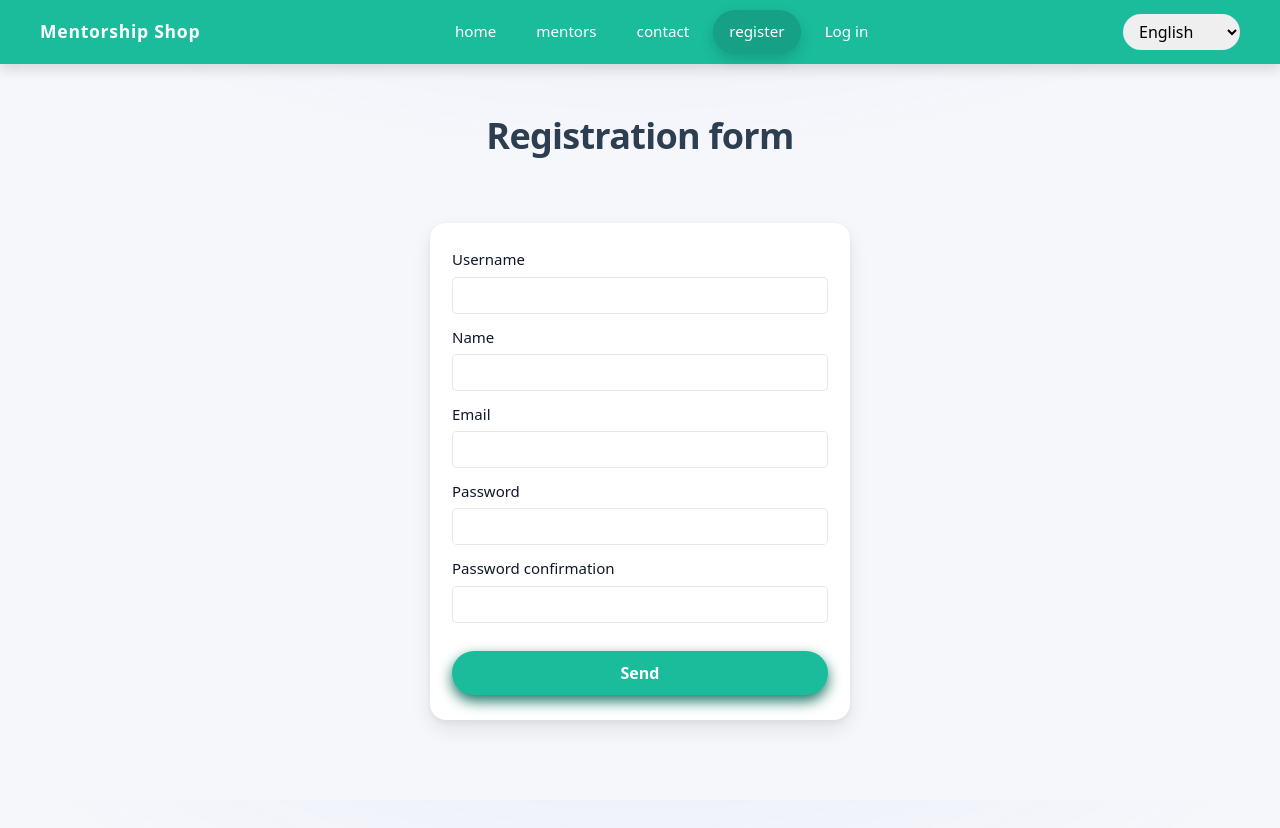
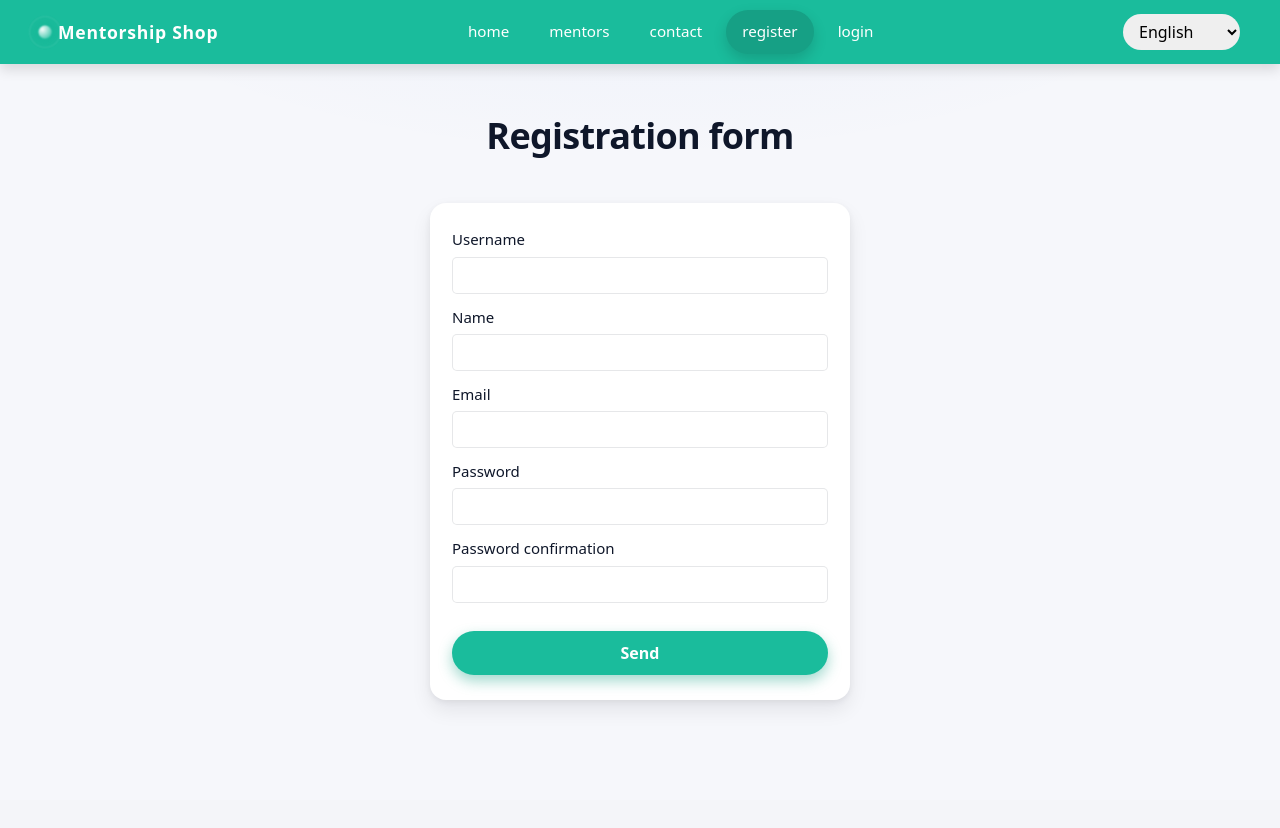
Before and after one commit to nojura1/WSERS-php, a PHP site: page /register.php in a window 1280 px wide. After the commit the page ends 706 px from the top, so only its background shows below. Run offline with PHP 8.4, Linux system fonts and the light colour scheme.

Commit message:
final s1

```diff
--- a/ccode.php
+++ b/ccode.php
@@ -1,19 +1,47 @@
 <?php
-function columnExists($columnName, $columnNumber)
+function userExists($username)
 {
+    if (!file_exists("clients.csv") || filesize("clients.csv") <= 0)
+        return false;
+
     $fhandler = fopen("clients.csv", "r");
     fgets($fhandler);
 
     while (!feof($fhandler)) {
         $line = fgets($fhandler);
-        $columns = explode(";", $line);
-        if (trim($columns[$columnNumber]) == trim($columnName)) {
+        if ($line === false) break;
+
+        $cols = explode(";", $line);
+
+        if ($cols[0] === $username) {
             fclose($fhandler);
             return true;
         }
     }
-
     fclose($fhandler);
     return false;
 }
-?>
+
+function findUserByLoginAndPassword($login, $password)
+{
+    if (!file_exists("clients.csv") || filesize("clients.csv") <= 0)
+        return false;
+
+    $fhandler = fopen("clients.csv", "r");
+    fgets($fhandler);
+
+    while (!feof($fhandler)) {
+        $line = fgets($fhandler);
+        if ($line === false) break;
+
+        $line = trim($line);
+        $cols = explode(";", $line);
+
+        if (($cols[0] === $login || $cols[2] === $login) && $cols[3] === $password) {
+            fclose($fhandler);
+            return true;
+        }
+    }
+    fclose($fhandler);
+    return false;
+}
--- a/clients.csv
+++ b/clients.csv
@@ -1,3 +1,4 @@
 username;name;email;password
 necdm520;asd;dfsf@asdas.sd;123
 123;123;dfsf@asdas.sd;123
+nechitayloo_2023;123;NecDm520@school.lu;123
--- a/navbar.php
+++ b/navbar.php
@@ -21,6 +21,7 @@ function defLang($l)
 
 while (!feof($tFile)) {
     $line = fgets($tFile);
+    if ($line === false) break;
     $columns = explode(";", $line);
     $tArray[$columns[0]] = $columns[defLang($lang)];
 }
@@ -43,14 +44,15 @@ function navbar($page)
     <nav>
         <div class="nav-inner">
             <div class="logo">
-                <a href="pics/logo.png" target="_blank">
+                <a href="pics/logo.png">
+                    <span class="logo-orb"></span>
                     Mentorship Shop
                 </a>
             </div>
 
             <ul>
                 <?php foreach ($navbarTable as $key => $value) { ?>
-                    <li <?php if ($page == $key)
+                    <li <?php if ($page === $key)
                         print ("class='highlight'"); ?>>
                         <a class="nav-link" href="<?php print ($value . '?lang=' . $lang); ?>">
                             <?php print ($key); ?>
@@ -61,10 +63,10 @@ function navbar($page)
 
             <form id="f" method="get">
                 <select name="lang" onchange="this.form.submit()">
-                    <option value="EN" <?php if ($lang == "EN") {
+                    <option value="EN" <?php if ($lang === "EN") {
                         print ("selected");
                     } ?>>English</option>
-                    <option value="UA" <?php if ($lang == "UA") {
+                    <option value="UA" <?php if ($lang === "UA") {
                         print ("selected");
                     } ?>>Ukrainian</option>
                 </select>
--- a/style.css
+++ b/style.css
@@ -1,18 +1,20 @@
-/* =========================
-   Grip Shop — Global Styles
-   ========================= */
+/* ===============================
+   Mentorship shop — Global Styles
+   =============================== */
 
 :root {
+  color-scheme: light;
   --bg: #f6f7fb;
   --card: #ffffff;
   --text: #0f172a;
   --muted: #6b7280;
   --accent: #1abc9c;
-  --ring: rgba(37, 99, 235, 0.25);
+  --accent-strong: #16a085;
+  --accent-shadow: rgba(22, 160, 133, 0.4);
+  --ring: rgba(22, 160, 133, 0.25);
   --shadow: 0 10px 20px rgba(2, 6, 23, 0.08), 0 2px 6px rgba(2, 6, 23, 0.06);
   --radius: 16px;
   --gap: 1.25rem;
-
   --nav-bg: #1abc9c;
   --nav-hover-bg: #16a085;
   --nav-text: #ffffff;
@@ -20,13 +22,19 @@
 
 @media (prefers-color-scheme: dark) {
   :root {
-    --bg: #0b1220;
-    --card: #0f172a;
+    color-scheme: dark;
+    --bg: #020617;
+    --card: #0b1220;
     --text: #e5e7eb;
     --muted: #9ca3af;
     --accent: #60a5fa;
+    --accent-strong: #3b82f6;
+    --accent-shadow: rgba(96, 165, 250, 0.45);
     --ring: rgba(96, 165, 250, 0.35);
     --shadow: 0 10px 20px rgba(0, 0, 0, 0.35), 0 2px 6px rgba(0, 0, 0, 0.25);
+    --nav-bg: #081f3b;
+    --nav-hover-bg: #60a5fa;
+    --nav-text: #e5e7eb;
   }
 }
 
@@ -71,6 +79,8 @@ nav {
   background-color: var(--nav-bg);
   padding: 10px 0;
   box-shadow: 0 6px 12px rgba(0, 0, 0, 0.12);
+  position: relative;
+  overflow: hidden;
 }
 
 nav .nav-inner {
@@ -136,13 +146,86 @@ nav form#f select {
   cursor: pointer;
 }
 
+nav .nav-inner {
+  position: relative;
+  z-index: 1;
+}
+
+nav li.highlight {
+  background: none;
+}
+
+nav .logo a {
+  color: var(--nav-text);
+  font-weight: 800;
+  text-decoration: none;
+  display: inline-flex;
+  align-items: center;
+  gap: 0.5rem;
+}
+
+.logo-orb {
+  width: 10px;
+  height: 10px;
+  border-radius: 999px;
+  background: radial-gradient(circle at 30% 30%, #ffffff, var(--accent));
+  box-shadow: 0 0 10px var(--accent-shadow);
+  position: relative;
+  flex-shrink: 0;
+  animation: logo-orb-pulse 1.8s ease-in-out infinite;
+}
+
+.logo-orb::after {
+  content: "";
+  position: absolute;
+  inset: -4px;
+  border-radius: inherit;
+  border: 1px solid rgba(255, 255, 255, 0.4);
+  opacity: 0.8;
+  animation: logo-orb-ring 1.8s ease-in-out infinite;
+}
+
+@keyframes logo-orb-pulse {
+  0% {
+    transform: scale(1);
+    opacity: 0.85;
+  }
+  50% {
+    transform: scale(1.4);
+    opacity: 1;
+  }
+  100% {
+    transform: scale(1);
+    opacity: 0.85;
+  }
+}
+
+@keyframes logo-orb-ring {
+  0% {
+    transform: scale(1);
+    opacity: 0.7;
+  }
+  50% {
+    transform: scale(1.5);
+    opacity: 0.0;
+  }
+  100% {
+    transform: scale(1);
+    opacity: 0.7;
+  }
+}
+
+nav .logo a:hover {
+  opacity: 0.9;
+}
+
 /* =========================
    Typography & Links
    ========================= */
 
 :is(h1, h2, h3, h4, h5, h6) {
   margin-bottom: 15px;
-  color: #2c3e50;
+  color: var(--text);
 }
 
 h1 {
@@ -156,18 +239,18 @@ p {
   font-family: "Arial", sans-serif;
   font-size: 16px;
   line-height: 1.5;
-  color: #444;
+  color: var(--text);
   margin-bottom: 15px;
 }
 
 a {
-  color: #2c3e50;
+  color: var(--accent);
   text-decoration: none;
   transition: color 0.3s ease;
 }
 
 a:hover {
-  color: black;
+  color: var(--text);
 }
 
 .highlight {
@@ -197,16 +280,18 @@ button,
   cursor: pointer;
   font: inherit;
   font-weight: 600;
-  transition: background-color 0.25s ease, transform 0.15s ease,
+  transition:
+    background-color 0.25s ease,
+    transform 0.15s ease,
     box-shadow 0.15s ease;
-  box-shadow: 0 6px 14px #197764;
+  box-shadow: 0 6px 14px var(--accent-shadow);
   display: inline-block;
 }
 
 button:hover,
 .button:hover,
 .btn:hover {
-  background-color: #16a085;
+  background-color: var(--accent-strong);
   transform: translateY(-1px);
 }
 
@@ -214,7 +299,7 @@ button:active,
 .button:active,
 .btn:active {
   transform: translateY(0);
-  box-shadow: 0 4px 10px rgba(37, 99, 235, 0.3);
+  box-shadow: 0 4px 10px var(--accent-shadow);
 }
 
 /* =========================
@@ -331,9 +416,9 @@ button:active,
   margin-top: 25px;
 }
 
-/* =========================
-   Forms: Register & Contact
-   ========================= */
+/* =================================
+   Forms: Register & Contact & Login
+   ================================= */
 
 .register-form,
 .contact,
@@ -391,6 +476,52 @@ form button {
   margin-top: 16px;
 }
 
+  .register-form,
+  .contact {
+    margin: 40px auto;
+    width: calc(100% - 1.5rem);
+  }
+}
+
+.alert {
+  max-width: 420px;
+  margin: 1rem auto 0;
+  padding: 0.75rem 1rem;
+  border-radius: 0.75rem;
+  font-size: 0.9rem;
+  box-shadow: var(--shadow);
+}
+
+.alert-error {
+  background: #fee2e2;
+  color: #991b1b;
+  border: 1px solid #fecaca;
+}
+
+.alert-success {
+  background: #dcfce7;
+  color: #166534;
+  border: 1px solid #bbf7d0;
+}
+
+.login-actions {
+  display: flex;
+  align-items: center;
+  justify-content: space-between;
+  gap: 0.75rem;
+  margin-top: 0.75rem;
+}
+
+.login-actions a {
+  font-size: 0.85rem;
+  color: var(--muted);
+  text-decoration: none;
+}
+
+.login-actions a:hover {
+  color: var(--accent);
+}
+
 /* =========================
    Responsive
    ========================= */
@@ -417,63 +548,3 @@ form button {
   nav ul {
     flex-wrap: wrap;
   }
-
-  .register-form,
-  .contact {
-    margin: 40px auto;
-    width: calc(100% - 1.5rem);
-  }
-}
-
-nav li.highlight {
-  background: none;
-}
-
-.alert {
-  max-width: 420px;
-  margin: 1rem auto 0;
-  padding: 0.75rem 1rem;
-  border-radius: 0.75rem;
-  font-size: 0.9rem;
-  box-shadow: var(--shadow);
-}
-
-.alert-error {
-  background: #fee2e2;
-  color: #991b1b;
-  border: 1px solid #fecaca;
-}
-
-.alert-success {
-  background: #dcfce7;
-  color: #166534;
-  border: 1px solid #bbf7d0;
-}
-
-nav .logo a {
-  color: var(--nav-text);
-  text-decoration: none;
-  font-weight: 800;
-}
-
-nav .logo a:hover {
-  opacity: 0.9;
-}
-
-.login-actions {
-  display: flex;
-  align-items: center;
-  justify-content: space-between;
-  gap: 0.75rem;
-  margin-top: 0.75rem;
-}
-
-.login-actions a {
-  font-size: 0.85rem;
-  color: var(--muted);
-  text-decoration: none;
-}
-
-.login-actions a:hover {
-  color: var(--accent);
-}
--- a/translation.csv
+++ b/translation.csv
@@ -28,4 +28,8 @@ SendReg;Send;Надіслати
 LoginLogin;Login;Вхід
 UnameEmail;Username or email;Ім’я користувача або електронна адреса
 PasswordLogin;Password;Пароль
-LoginBtn;Log in;Увійти
+RegTaken;Username is already taken;Ім’я користувача вже зайняте
+RegPassNotConf;Password is not confirmed;Пароль не підтверджено
+RegSuccess;Registration has been successfully completed;Реєстрацію успішно завершено
+LoginSuccess;Login has been successfully completed;Вхід успішно виконано
+LoginError;Username/email or password do not match.;Ім’я користувача/email або пароль не збігаються
```
Also changed, not shown: login.php (+10 -14 lines), products.php (+7 -7 lines), register.php (+14 -17 lines), test.php (deleted, +0 -16 lines), script.js (line endings or trailing spaces).
